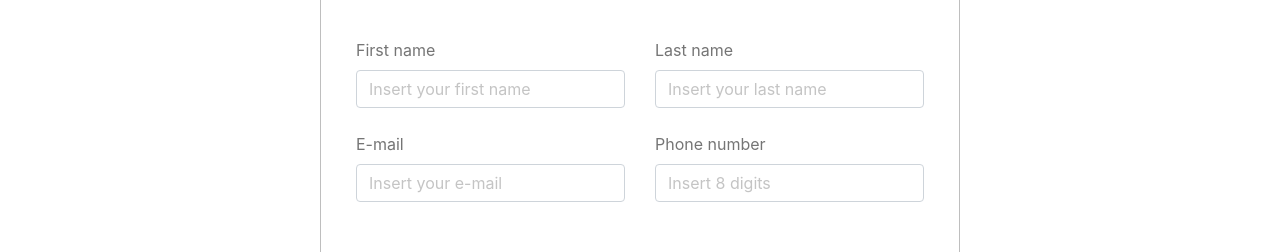
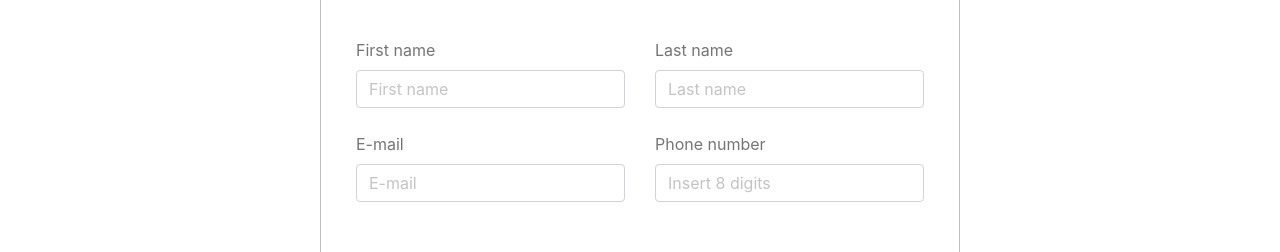
Before and after one commit to NatMi/natmi.github.io, a plain HTML site: page index.html in a window 1280 px wide. Shown: the part 5240-5492 px from the top of the page. Drawn offline with nearby package versions, Linux system fonts and the light colour scheme; a web font is replaced by a local one.

Commit message:
Updated form placeholders
Placeholders were not displayed in full on smaller screens

```diff
--- a/index.html
+++ b/index.html
@@ -701,17 +701,17 @@
                   <div class="row">
                     <div class="col">
                         <label>First name</label>
-                        <input type="text" id="FirstName" class="form-control" placeholder="Insert your first name" required>
+                        <input type="text" id="FirstName" class="form-control" placeholder="First name" required>
                     </div>
                     <div class="col">
                         <label for="LastName">Last name</label>
-                        <input type="text" id="LastName" class="form-control" placeholder="Insert your last name" required>
+                        <input type="text" id="LastName" class="form-control" placeholder="Last name" required>
                     </div>
                   </div> <br>
                   <div class="row">
                       <div class="col">
                           <label for="email">E-mail</label>
-                          <input type="email" id="email" class="form-control" placeholder="Insert your e-mail" required>
+                          <input type="email" id="email" class="form-control" placeholder="E-mail" required>
                       </div>
                       <div class="col">
                           <label for="phone">Phone number</label>
```
